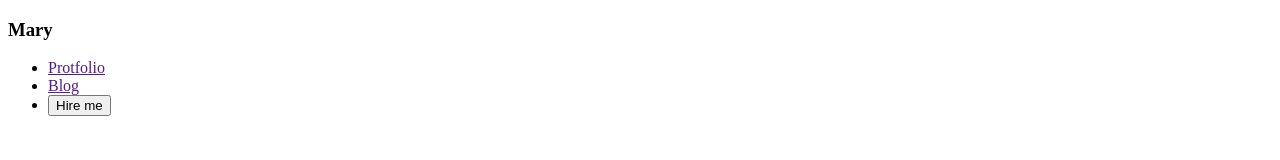
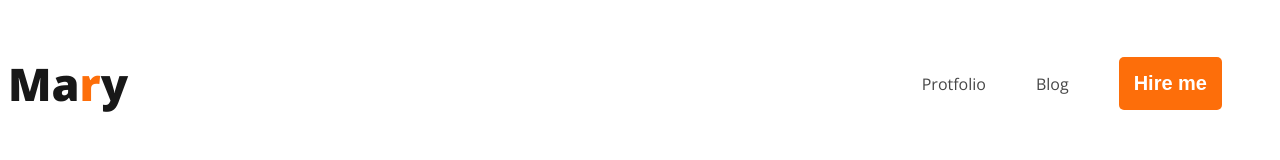
Before and after one commit to WebHarvester/Developer-portfolio, a plain HTML site: page index.html in a window 1280 px wide. Drawn offline with nearby package versions, Linux system fonts and the light colour scheme.

Commit message:
added nav bar

```diff
--- a/index.html
+++ b/index.html
@@ -4,16 +4,22 @@
     <meta charset="UTF-8">
     <meta name="viewport" content="width=device-width, initial-scale=1.0">
     <title>Web Developer Protfolio</title>
+    <link rel="preconnect" href="https://fonts.googleapis.com">
+<link rel="preconnect" href="https://fonts.gstatic.com" crossorigin>
+<link href="https://fonts.googleapis.com/css2?family=Lato:ital,wght@0,100;0,300;0,400;0,700;0,900;1,100;1,300;1,400;1,700;1,900&display=swap" rel="stylesheet">
+    <link rel="preconnect" href="https://fonts.googleapis.com">
+<link rel="preconnect" href="https://fonts.gstatic.com" crossorigin>
+<link href="https://fonts.googleapis.com/css2?family=Open+Sans:ital,wght@0,300..800;1,300..800&display=swap" rel="stylesheet">
     <link rel="stylesheet" href="styles/portfolio.css">
 </head>
 <body>
     <header>
         <nav>
-            <h3>Mary</h3>
+            <h3 class="nav-title">Ma<span class="text-primary">r</span>y</h3>
             <ul>
                 <li><a href="">Protfolio</a></li>
                 <li><a href="">Blog</a></li>
-                <li><button>Hire me</button></li>
+                <li><button class="button-primary">Hire me</button></li>
             </ul>
         </nav>
     </header>
--- a/styles/portfolio.css
+++ b/styles/portfolio.css
@@ -0,0 +1,52 @@
+/* shared styles */
+
+body {
+    font-family: 'lato' , sans-serif;
+    font-family: 'open Sans' , sans-serif;
+}
+
+.text-primary {
+    color: #FD6E0A;
+}
+
+.button-primary {
+    border-radius: 5px;
+    background: #FD6E0A;
+    border: 0;
+    color: #fff;
+    font-size: 20px;
+    font-weight: 700;
+    padding: 15px;
+
+
+
+}
+
+/* Nav related styles */
+
+nav {
+    display: flex;
+    justify-content: space-between;
+    align-items: center;
+}
+
+.nav-title {
+    color: #181818;
+    font-size: 45px;
+    font-weight: 800;
+}
+
+nav > ul {
+    display: flex;
+    align-items: center;
+}
+
+nav li {
+    list-style: none;
+    margin-right: 50px;
+}
+
+nav a {
+    text-decoration: none;
+    color: #474747;
+}
```
